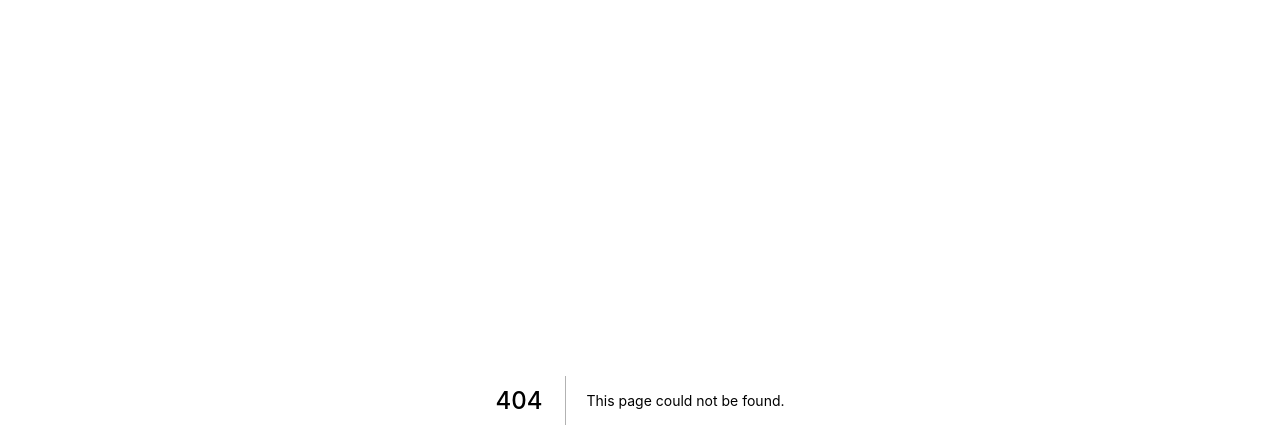
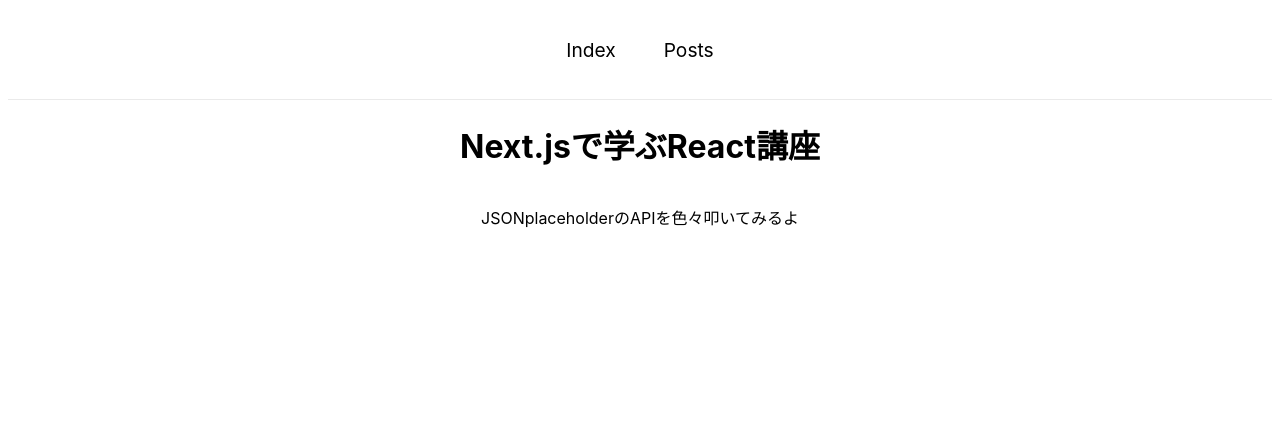
Before and after one commit to oguriku/nextjs-api-training, a Next.js app: page / in a window 1280 px wide. Before the commit this address had no page. Shown: the top 448 px of the page. Built offline with nearby package versions, Linux system fonts and the light colour scheme.

Commit message:
🔥 aboutのパスをindexに変えいらないものを消去

```diff
--- a/src/components/Header.jsx
+++ b/src/components/Header.jsx
@@ -5,11 +5,11 @@
 export function Header() {
   return (
       <header className={styles.header}>
+        <Link href="/">
+            <a className={styles.anchor}>Index</a>
+        </Link>
         <Link href="/posts">
             <a className={styles.anchor}>Posts</a>
-        </Link>
-        <Link href="/about">
-            <a className={styles.anchor}>About</a>
         </Link>
       </header>
   )
--- /dev/null
+++ b/src/pages/index.jsx
@@ -0,0 +1,22 @@
+import Head from 'next/head'
+
+import styles from 'src/styles/Home.module.css'
+
+import { Header } from 'src/components/Header'
+
+const Index = () => {
+
+  return (
+    <div className={styles.container}>
+      <Head>
+        <title>Index page</title>
+      </Head>
+      <Header />
+      <h1>Next.jsで学ぶReact講座</h1>
+      <p>JSONplaceholderのAPIを色々叩いてみるよ</p>
+
+    </div>
+  )
+};
+
+export default Index;
```
Also changed, not shown: src/pages/about.jsx (deleted, +0 -34 lines).
